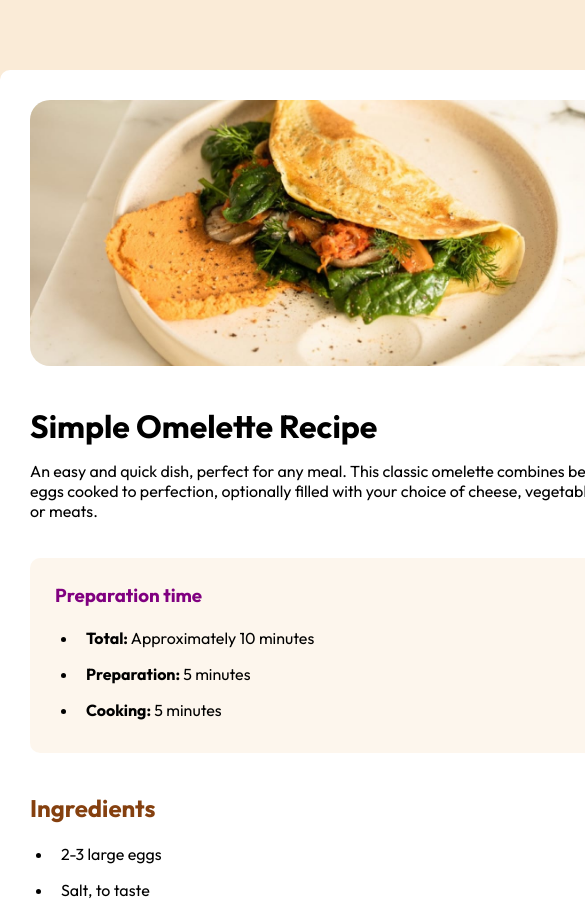
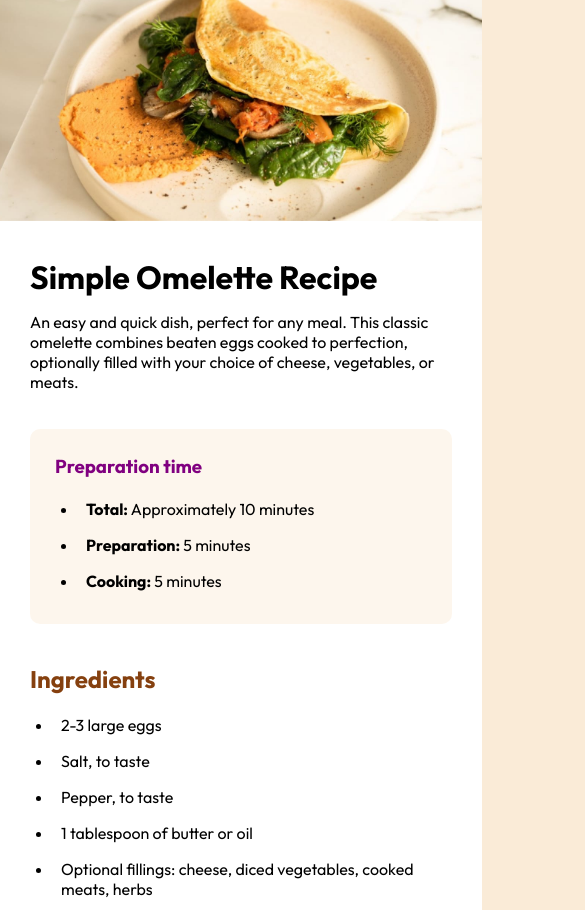
Before and after one commit to Iago-on-github/front-endMentor_project-receita, a plain HTML site: page index.html in a window 390 px wide. Shown: the top 910 px of the page, 585 px wide, since content can reach past the window. Drawn offline with Linux system fonts and the light colour scheme.

Commit message:
commits finais: finalização do projeto

```diff
--- a/mobile-page.css
+++ b/mobile-page.css
@@ -0,0 +1,21 @@
+@charset "UTF-8";
+
+@media screen and (min-width: 388px) and (max-width: 768px) {
+    body {
+        margin: 0px;
+        padding: 0px;
+    }
+
+    .imgOmelete img {
+        width: 486px;
+        border-radius: 0px;
+        transform: translate(-7%, -14%);
+        margin: -35px 0px -10px 0px;
+    }
+
+    section {
+        height: 1700px;
+        width: 482px;
+        border-radius: 8px;
+    }
+}
--- a/style.css
+++ b/style.css
@@ -72,12 +72,12 @@ section {
     margin: 0px 0px 25px 0px;
 }
 
-.nutrition ul li {
+.nutrition li {
+    display: inline-block;
     list-style-type: none;
-    display: inline-block;
-    padding: 10px 0px 10px 30px;
-    margin: 0px 200px 0px 0px;
+    margin: 0px 50px 0px 0px;
 }
+
 
 footer {
     text-align: center;
```
Also changed, not shown: index.html (line endings or trailing spaces).
